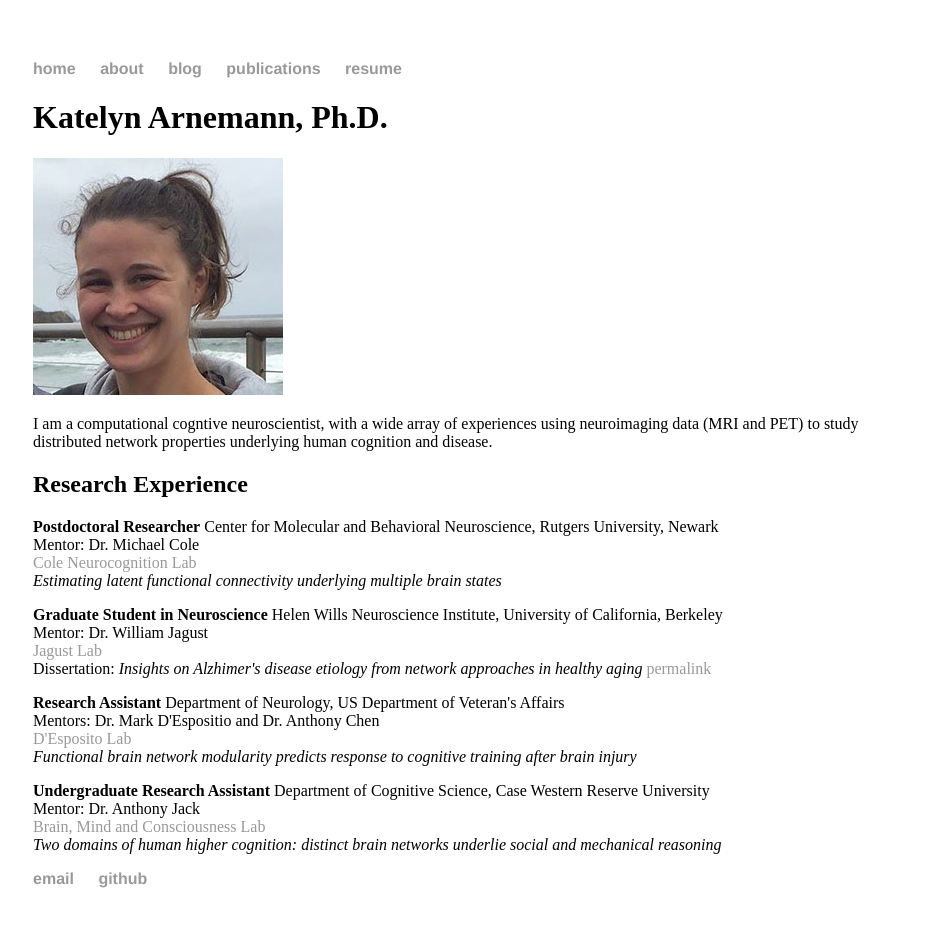
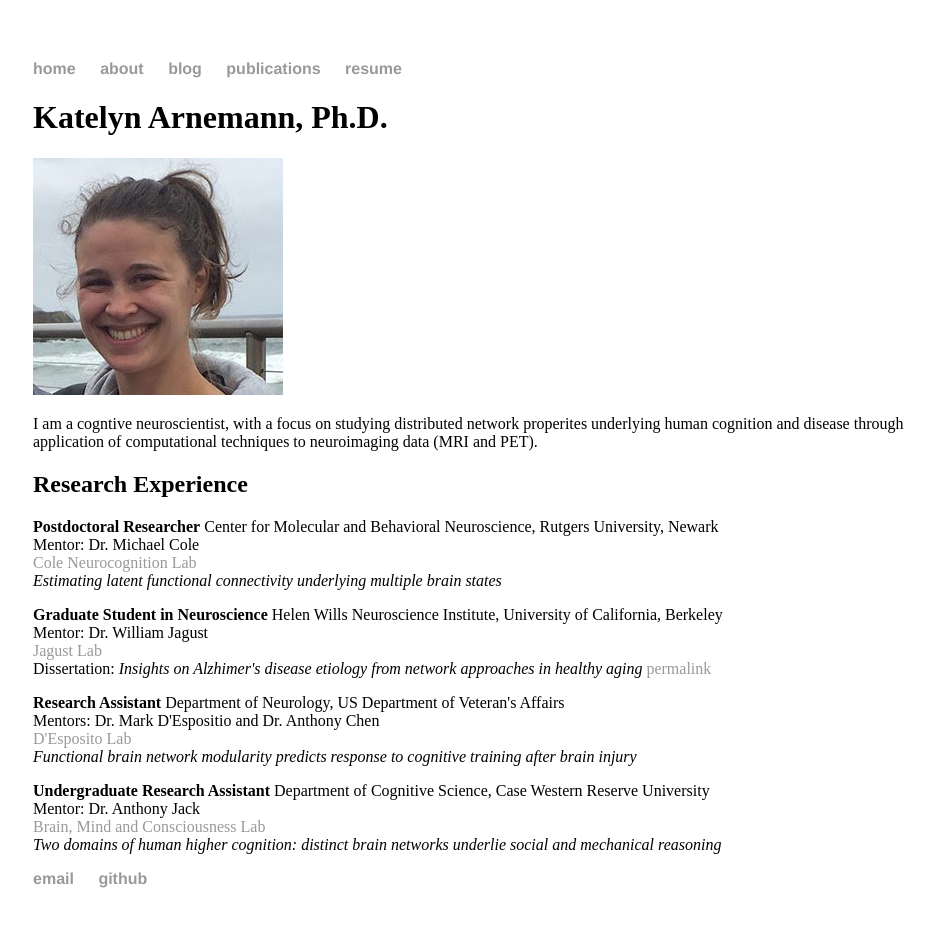
Before and after one commit to klbegany/klarnemann.github.io, a Jekyll site: the page built from index.html, in a window 1280 px wide. Shown: the whole page, without its empty margins (159-1093 px from the left). Built offline with Jekyll 4.4.1, drawn with Linux system fonts in a browser that asks for light colours.

Commit message:
update content

```diff
--- a/about/index.html
+++ b/about/index.html
@@ -4,7 +4,7 @@ title: About Me
 ---
 <div class="blurb">
 	<h1>About Me</h1>
-	<p>I live in greater NYC area with my husband and daughter. I've been working as a postdoctoral research scientist in computational cognitive neuroscience since I earned my PhD in neuroscience in 2018. It's hard to escape the city, but when I do I spend as much time as possible in the great outdoors hiking and exploring. I enjoy taking photos and cooking delicious foods. And, while my BA in philsophy and cognitive science may be a few years behind me, from time to time I still love to delve into lifes great mysteries.</p>
+	<p>I live in greater NYC area with my husband and daughter. I've been working as a postdoctoral research scientist in computational cognitive neuroscience since I earned my PhD in neuroscience in 2018. It's hard to escape the city, but when I do I spend as much time as possible hiking and exploring the great outdoors. I appreciate the awe-inspiring complexity of nature, which I enjoy documenting through photography. I also enjoy the meditation and delious reward of cooking. And, while my BA in philsophy and cognitive science may be a few years behind me, from time to time I still love to delve into lifes great mysteries.</p>
 	<img src="{{ site.url }}/images/family.jpg">
 
 </div><!-- /.blurb -->
--- a/index.html
+++ b/index.html
@@ -1,12 +1,12 @@
 ---
 layout: default
-title: Katelyn L. Arnemann
+title: Katelyn Arnemann
 ---
 <div class="blurb">
 
   <h1>Katelyn Arnemann, Ph.D.</h1>
   <img src="{{ site.url }}/images/portrait.jpg">
-  <p>I am a computational cogntive neuroscientist, with a wide array of experiences using neuroimaging data (MRI and PET) to study distributed network properties underlying human cognition and disease.
+  <p>I am a cogntive neuroscientist, with a focus on studying distributed network properites underlying human cognition and disease through application of computational techniques to neuroimaging data (MRI and PET).
   <br>
   </p>
 
--- a/publications/index.html
+++ b/publications/index.html
@@ -4,7 +4,7 @@ title: Publications
 ---
 <div class="blurb">
   <h1>Publications</h1>
-  	<p>Arnemann KL, 2018. Insights on Alzheimer's disease etiology from network approaches in healthy aging. <a href="{{ site.url }}/pdfs/ArnemannEtAl_Dissertation_2018.pdf">pdf</a></p>
+  	<p>Arnemann KL, 2018. Insights on Alzheimer's disease etiology from network approaches in healthy aging. <a href="{{ site.url }}/pdfs/ArnemannEtAl_dissertation.pdf">pdf</a></p>
 	<p>Arnemann KL, Stober F, Narayan S, Rabinovici GD, Jagust WJ, 2017. Metabolic brain networks in aging and preclinical Alzheimer's disease. NeuroImage: Clinical 17, 987-999. <a href="{{ site.url }}/pdfs/ArnemannEtAl_NeuroImageClinical_2017.pdf">pdf</a></p>
 	<p>Arnemann KL, Chen AJW, Novakovic-Agopian T, Gratton C, Nomura EM, D'Esposito M, 2015. Functional brain network modularity predicts response to cognitive training after brain injury. Neurology 84, 1568-74. <a href="https://www.ncbi.nlm.nih.gov/pubmed/25788557">pubmed</a></p>
 	<p>Jack AI, Dawson AJ, *Begany KL*, Leckie RL, Barry KP, Ciccia AH, Snyder AZ, 2013. fMRI reveals reciprocal inhibition between social and physical cognitive domains. NeuroImage 66, 385-401. <a href="https://www.ncbi.nlm.nih.gov/pubmed/23110882">pubmed</a></p>
```
Also changed, not shown: 1 other file.
